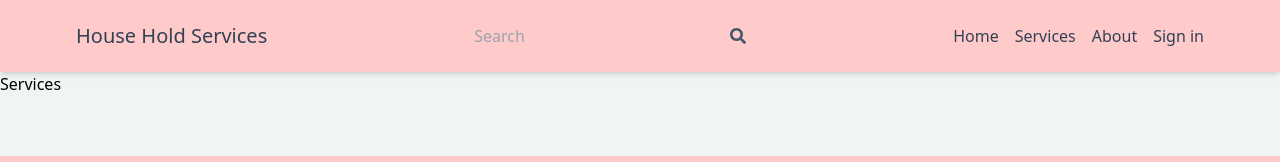
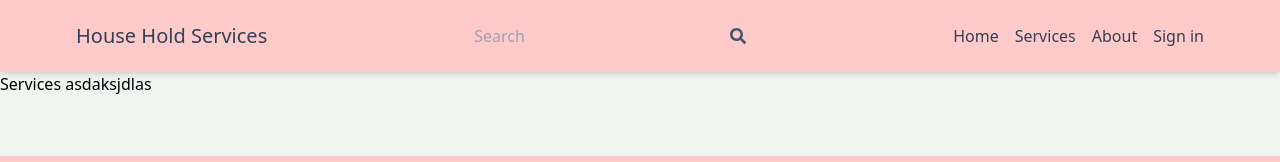
Before and after one commit to Mehnaz-1/FYP-NEW-NEW, a React (Vite) app in the folder client/: page /services in a window 1280 px wide. Shown: the top 162 px of the page. Built offline with nearby package versions, Linux system fonts and the light colour scheme; no server answers.

Commit message:
Changes to be committed: 	modified:   client/src/pages/Services.jsx

```diff
--- a/client/src/pages/Services.jsx
+++ b/client/src/pages/Services.jsx
@@ -2,10 +2,14 @@ import React from 'react'
 
 export default function Services() {
     return (
-        <div>
-            <h1>
-                Services
-            </h1>
-        </div>
+        <>
+            <div>
+                <h1>
+                    Services
+                    asdaksjdlas
+                </h1>
+            </div >
+
+        </>
     )
 }
```
